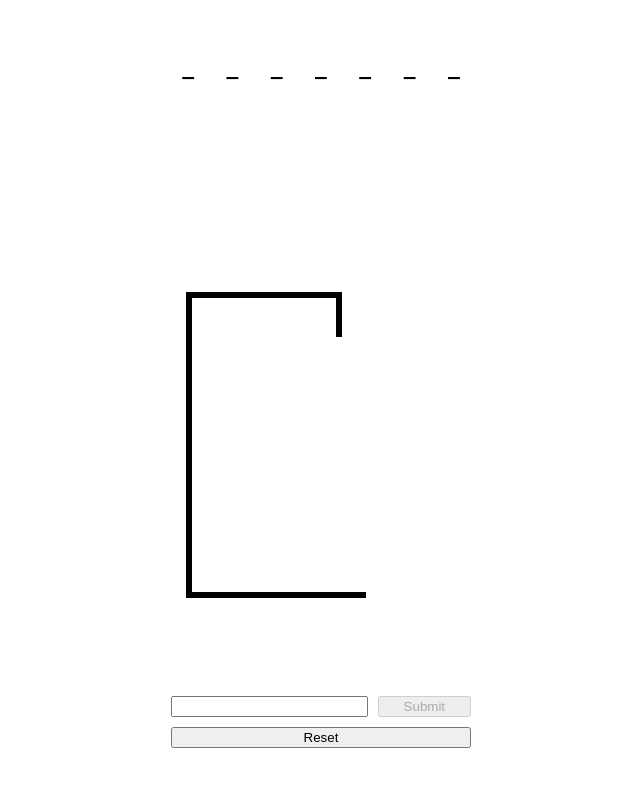
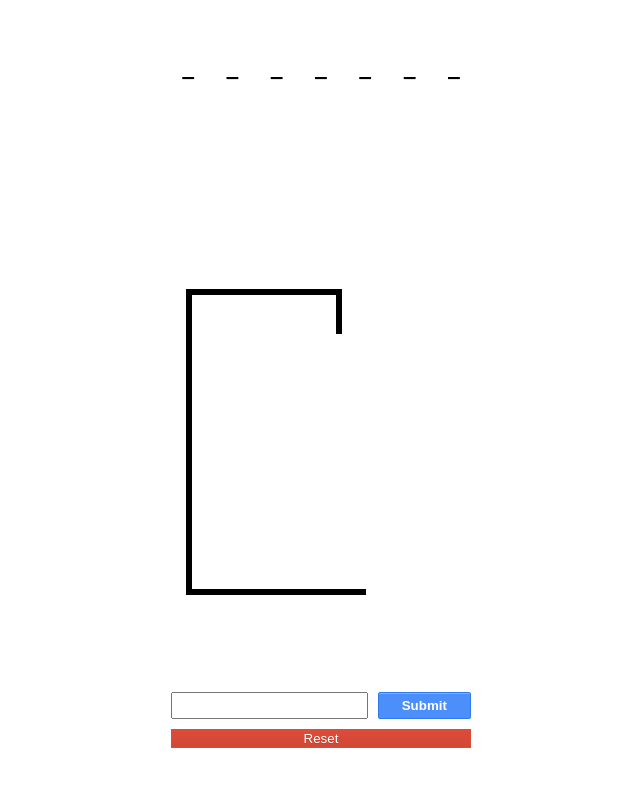
Before and after one commit to nick96/hangman-game, a React (Create React App) app: page / in a window 1280 px wide. Shown: the top 786 px of the page, without its empty margins (319-959 px from the left). Built offline with nearby package versions, Linux system fonts and the light colour scheme.

Commit message:
Nicely style buttons based on https://codepen.io/timwagner/pen/pAecq

```diff
--- a/src/App.tsx
+++ b/src/App.tsx
@@ -61,15 +61,72 @@ const TextInput = styled.input`
   grid-column: 1 / 3;
   grid-row: 1;
 `;
-const LetterSubmitButton = styled.button`
+
+const Button = styled.button`
+    color: #444444;
+    background: #F3F3F3;
+    border: 1px #DADADA solid;
+    padding: 5px 10px;
+    border-radius: 2px;
+    font-weight: bold;
+    outline: none;
+
+    &:hover {
+        border: 1px #C6C6C6 solid;
+        box-shadow: 1px 1px 1px #EAEAEA;
+        color: #333333;
+        background: #F7F7F7;
+    }
+
+    &:active {
+        box-shadow: inset 1px 1px 1px #DFDFDF;
+    }
+}`;
+
+const LetterSubmitButton = styled(Button)`
   grid-column: 3;
   grid-row: 1;
-`;
+  color: white;
+  background: #4c8ffb;
+  border: 1px #3079ed solid;
+  box-shadow: inset 0 1px 0 #80b0fb;
+
+  &:hover {
+    border: 1px #2f5bb7 solid;
+    box-shadow: 0 1px 1px #eaeaea, inset 0 1px 0 #5a94f1;
+    background: #3f83f1;
+  }
+
+  &:active {
+    box-shadow: inset 0 2px 5px #2370FE;
+  }
+}`;
 
 const ResetButton = styled.button`
   grid-column: 1/4;
   grid-row: 2;
-`;
+
+  background: -webkit-linear-gradient(top, #DD4B39, #D14836);
+  background: -moz-linear-gradient(top, #DD4B39, #D14836);
+  background: -ms-linear-gradient(top, #DD4B39, #D14836);
+  border: 1px solid #DD4B39;
+  color: white;
+  text-shadow: 0 1px 0 #C04131 ;
+
+  &:hover {
+    background: -webkit-linear-gradient(top, #DD4B39, #C53727);
+    background: -moz-linear-gradient(top, #DD4B39, #C53727);
+    background: -ms-linear-gradient(top, #DD4B39, #C53727);
+    border: 1px solid #AF301F;
+  }
+
+  &:active {
+    box-shadow: inset 0 1px 1px rgba(0,0,0,0.2);
+    background: -webkit-linear-gradient(top, #D74736, #AD2719);
+    background: -moz-linear-gradient(top, #D74736, #AD2719);
+    background: -ms-linear-gradient(top, #D74736, #AD2719);
+  }
+}`;
 
 enum PlayerStatus {
   Play,
```
